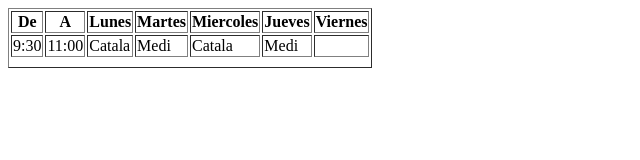
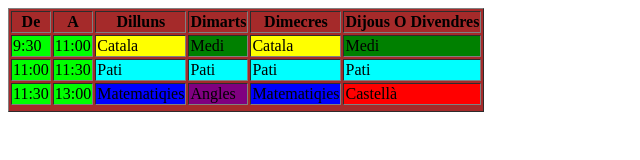
Before and after one commit to AleixSapa/EscolaFenCreixa, a plain HTML site: page Horario Semanal.html in a window 1280 px wide. Shown: the whole page, without its empty margins (0-640 px from the left). Drawn offline with Linux system fonts and the light colour scheme.

Commit message:
Acer Mas

```diff
--- a/Horario Semanal.html
+++ b/Horario Semanal.html
@@ -1,25 +1,39 @@
+<link rel="stylesheet" href="Style.css">
 <table border="">
     <th>
         De
     <th>A</th>
-    <th>Lunes</th>
-    <th>Martes</th>
-    <th>Miercoles</th>
-    <th>Jueves</th>
-    <th>Viernes</th>
+    <th>Dilluns</th>
+    <th>Dimarts</th>
+    <th>Dimecres</th>
+    <th>Dijous O Divendres</th>
+
     </th>
 
     <tr>
-<td>9:30</td>
-<td>11:00</td>
-<td>Catala</td>
-<td>Medi</td>
-<td>Catala</td>
-<td>Medi</td>
-<td></td>
+        <td class="Hora">9:30</td>
+        <td class="Hora">11:00</td>
+        <td class="Catala">Catala</td>
+        <td class="Medi">Medi</td>
+        <td class="Catala">Catala</td>
+        <td class="Medi">Medi</td>
+    </tr>
+    <tr>
+        <td class="Hora">11:00</td>
+        <td class="Hora">11:30</td>
+        <td class="Pati">Pati</td>
+        <td class="Pati">Pati</td>
+        <td class="Pati">Pati</td>
+        <td class="Pati">Pati</td>
+    </tr>
+    <tr>
+        <td class="Hora">11:30</td>
+        <td class="Hora">13:00</td>
+        <td class="Mates">Matematiqies</td>
+        <td class="Angles">Angles</td>
+        <td class="Mates">Matematiqies</td>
+        <td class="Castalla">Castellà</td>
     </tr>
     <tr></tr>
     <tr></tr>
-<tr></tr>
-<tr></tr>
 </table>
--- /dev/null
+++ b/Nota.css
@@ -0,0 +1,27 @@
+/* styles.css */
+body {
+    font-family: Arial, sans-serif;
+    margin: 20px;
+}
+
+#searchInput {
+    padding: 5px;
+    margin-bottom: 10px;
+    width: 300px;
+}
+
+table {
+    border-collapse: collapse;
+    width: 100%;
+}
+
+th,
+td {
+    border: 1px solid #ddd;
+    padding: 8px;
+    text-align: left;
+}
+
+th {
+    background-color: #f2f2f2;
+}
--- a/Style.css
+++ b/Style.css
@@ -1,4 +1,35 @@
-.Wh{
-    width: 10px;
-    height: 10px;
+.Catala {
+    background-color: yellow;
 }
+
+.Castalla {
+    background-color: red;
+}
+
+.Medi {
+    background-color: green;
+}
+
+.Mates {
+    background-color: blue;
+}
+
+.Angles {
+    background-color: purple;
+}
+
+.Pati {
+    background-color: cyan;
+}
+
+.Hora {
+    background-color: lime;
+}
+
+table {
+    background-color: brown;
+}
+
+.Letra {
+    background-color: mediumseagreen;
+}
```
Also changed, not shown: Alubnos I Profesores.html (+7 -2 lines), Index.html (+2 -1 lines), Notas De Los Estudiantes.html (added, +34 -0 lines), ScriptNota.js (added, +23 -0 lines). Lines whose indentation alone changed are shown as unchanged.
